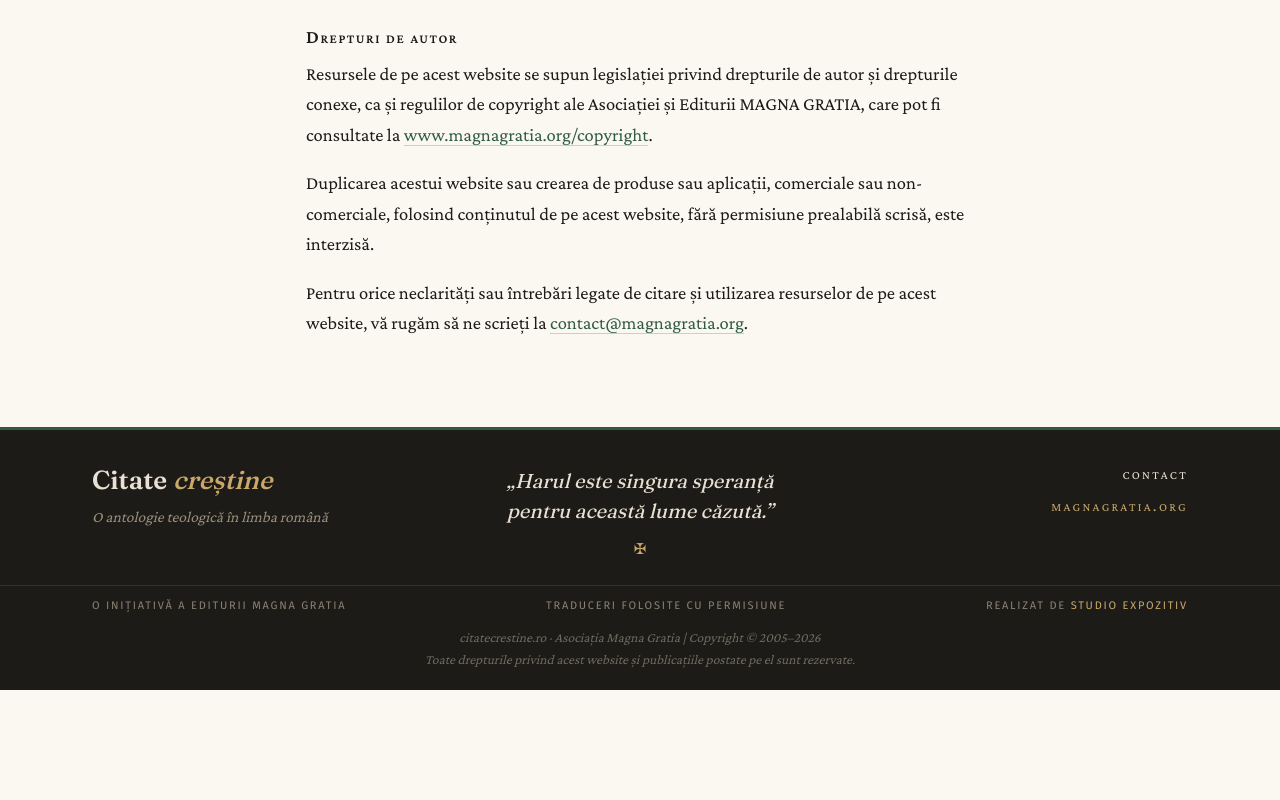
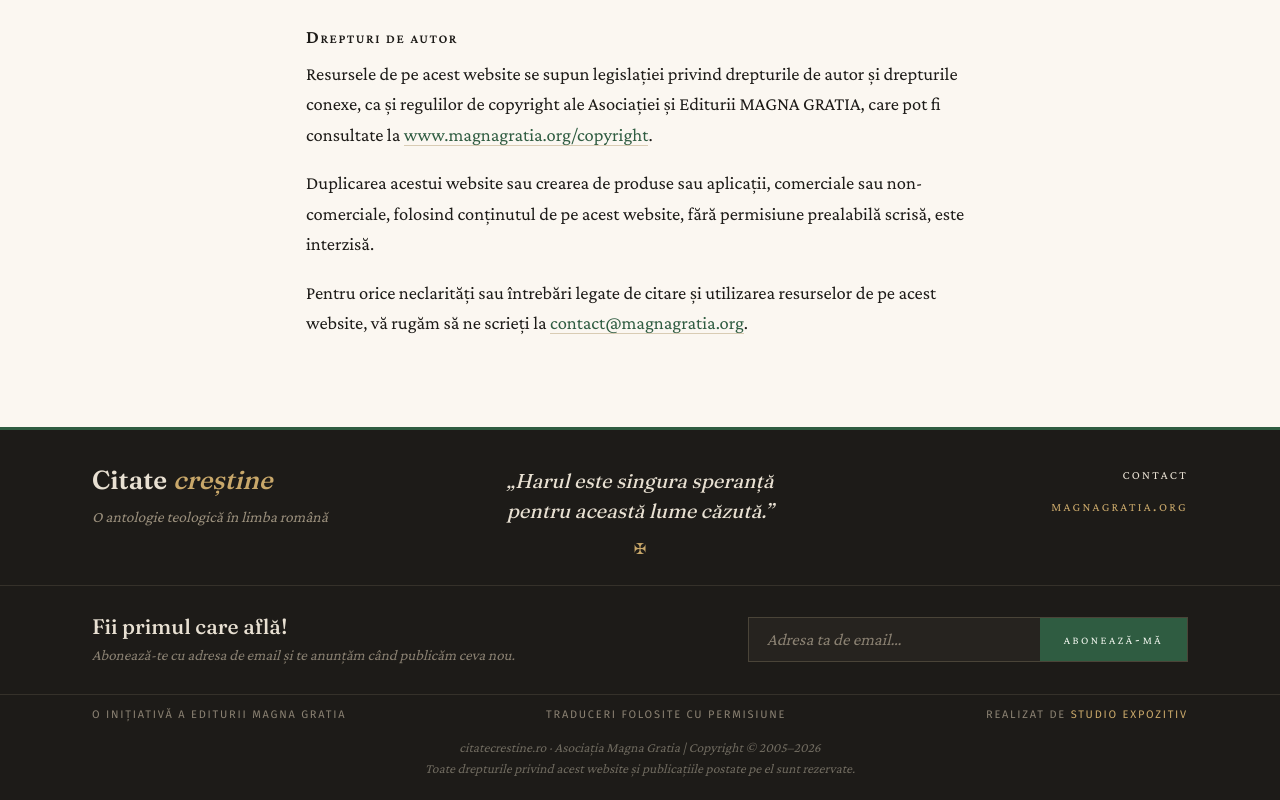
Before and after one commit to expozitiv/citate-crestine, a Next.js app: page /despre in a window 1280 px wide. Shown: the part 1303-2103 px from the top of the page. Before the commit the page ends 1993 px from the top, so only its background shows below. Built offline with nearby package versions, Linux system fonts and the light colour scheme; no server answers.

Commit message:
feat: add newsletter subscription form and integrate it into the footer

```diff
--- a/src/app/(frontend)/globals.css
+++ b/src/app/(frontend)/globals.css
@@ -863,6 +863,125 @@ button {
   color: var(--auriu);
 }
 
+/* Abonare la newsletter — bandă între blocul principal și credite */
+.footer__abonare-outer {
+  border-top: 1px solid #35312a;
+}
+
+.footer__abonare {
+  padding: 26px 72px 28px;
+}
+
+.abonare {
+  display: flex;
+  align-items: center;
+  justify-content: space-between;
+  gap: 48px;
+}
+
+.abonare__titlu {
+  font-family: var(--fraunces);
+  font-size: 21px;
+  font-weight: 500;
+  color: var(--text-footer);
+}
+
+.abonare__descriere {
+  font-family: var(--crimson);
+  font-size: 15px;
+  font-style: italic;
+  color: var(--text-meta);
+  margin-top: 4px;
+  max-width: 460px;
+}
+
+.abonare__form {
+  flex: 0 0 auto;
+  width: 440px;
+  max-width: 100%;
+}
+
+.abonare__camp {
+  display: flex;
+  align-items: stretch;
+  border: 1px solid #4a4438;
+  background: #26231f;
+}
+
+.abonare__camp input {
+  flex: 1;
+  min-width: 0;
+  border: 0;
+  background: transparent;
+  font-family: var(--crimson);
+  font-style: italic;
+  font-size: 17px;
+  color: var(--text-footer);
+  padding: 12px 18px;
+  outline: none;
+}
+
+.abonare__camp input::placeholder {
+  color: var(--text-meta);
+  opacity: 1;
+}
+
+.abonare__camp:focus-within {
+  border-color: var(--auriu-2);
+}
+
+.abonare__camp button {
+  padding: 0 24px;
+  background: var(--verde);
+  color: var(--verde-pal);
+  font-family: var(--crimson);
+  font-size: 15.5px;
+  font-variant: small-caps;
+  letter-spacing: 0.16em;
+  white-space: nowrap;
+  cursor: pointer;
+}
+
+.abonare__camp button:hover {
+  background: var(--verde-hover);
+}
+
+.abonare__camp button:disabled {
+  opacity: 0.7;
+  cursor: default;
+}
+
+.abonare__mesaj {
+  margin-top: 10px;
+  font-family: var(--crimson);
+  font-size: 15px;
+  font-style: italic;
+  color: var(--auriu);
+}
+
+.abonare__mesaj--eroare {
+  color: #d9906f;
+}
+
+/* Varianta compactă (footer mobil): centrată, pe o coloană */
+.abonare--compact {
+  flex-direction: column;
+  gap: 14px;
+  margin: 22px 0 26px;
+}
+
+.abonare--compact .abonare__titlu {
+  font-size: 19px;
+}
+
+.abonare--compact .abonare__descriere {
+  font-size: 14.5px;
+}
+
+.abonare--compact .abonare__form {
+  width: 100%;
+}
+
 .footer__credite-outer {
   border-top: 1px solid #35312a;
 }
@@ -1814,6 +1933,7 @@ button {
   .masthead,
   .masthead-search,
   .footer__principal,
+  .footer__abonare,
   .footer__credite,
   .banda-autori,
   .nav-vecini {
@@ -1994,6 +2114,7 @@ button {
 
   /* Footer: varianta condensată */
   .footer__principal,
+  .footer__abonare-outer,
   .footer__credite-outer,
   .footer__copyright {
     display: none;
--- /dev/null
+++ b/src/components/NewsletterForm.tsx
@@ -0,0 +1,87 @@
+'use client'
+
+import React, { useState } from 'react'
+
+/** Formularul Kit (ex-ConvertKit) al editurii — doar adresa de POST și câmpul `email_address`. */
+const KIT_URL = 'https://app.kit.com/forms/10039266/subscriptions'
+
+type Stare = 'gata' | 'trimite' | 'succes' | 'eroare'
+
+const MESAJ: Partial<Record<Stare, string>> = {
+  succes: 'Mulțumim! Verifică emailul pentru a confirma abonarea.',
+  eroare: 'Nu s-a putut trimite. Încearcă din nou sau scrie-ne la contact@magnagratia.org.',
+}
+
+/**
+ * Abonare la newsletter, desenată în stilul site-ului (fără scriptul și
+ * stilurile Kit). Trimite în fundal și confirmă pe loc; fără JavaScript,
+ * formularul face POST clasic la Kit, care afișează propria confirmare.
+ */
+export const NewsletterForm = ({ compact = false }: { compact?: boolean }) => {
+  const [stare, setStare] = useState<Stare>('gata')
+
+  const trimite = async (e: React.FormEvent<HTMLFormElement>) => {
+    e.preventDefault()
+    const form = e.currentTarget
+    if (stare === 'trimite') return
+    setStare('trimite')
+    try {
+      const raspuns = await fetch(KIT_URL, {
+        method: 'POST',
+        body: new FormData(form),
+        headers: { Accept: 'application/json' },
+      })
+      const json: { status?: string } | null = await raspuns.json().catch(() => null)
+      if (raspuns.ok && json?.status !== 'failed' && json?.status !== 'error') {
+        setStare('succes')
+        form.reset()
+      } else {
+        setStare('eroare')
+      }
+    } catch {
+      setStare('eroare')
+    }
+  }
+
+  return (
+    <div className={`abonare${compact ? ' abonare--compact' : ''}`}>
+      <div className="abonare__text">
+        <div className="abonare__titlu">Fii primul care află!</div>
+        <div className="abonare__descriere">
+          Abonează-te cu adresa de email și te anunțăm când publicăm ceva nou.
+        </div>
+      </div>
+      <form
+        className="abonare__form"
+        action={KIT_URL}
+        method="post"
+        onSubmit={(e) => void trimite(e)}
+        aria-label="Abonare la citate pe email"
+      >
+        <div className="abonare__camp">
+          <input
+            type="email"
+            name="email_address"
+            placeholder="Adresa ta de email…"
+            autoComplete="email"
+            required
+            aria-label="Adresa de email"
+            disabled={stare === 'trimite'}
+          />
+          <button type="submit" disabled={stare === 'trimite'} aria-busy={stare === 'trimite'}>
+            {stare === 'trimite' ? 'se trimite…' : 'abonează-mă'}
+          </button>
+        </div>
+        {MESAJ[stare] && (
+          <div
+            className={`abonare__mesaj${stare === 'eroare' ? ' abonare__mesaj--eroare' : ''}`}
+            role="status"
+            aria-live="polite"
+          >
+            {MESAJ[stare]}
+          </div>
+        )}
+      </form>
+    </div>
+  )
+}
--- a/src/components/SiteFooter.tsx
+++ b/src/components/SiteFooter.tsx
@@ -1,9 +1,12 @@
 import Link from 'next/link'
 import React from 'react'
 
+import { NewsletterForm } from './NewsletterForm'
+
 /**
  * Footer negru standard: bară verde 3px, logo + tagline, citat central + ✠,
- * doar contact în nav (meniul complet e în header), bara de credits și copyright.
+ * doar contact în nav (meniul complet e în header), banda de abonare la
+ * newsletter, bara de credits și copyright.
  * Pe mobil: varianta condensată, centrată (macheta 3a/3b).
  */
 export const SiteFooter = () => (
@@ -33,6 +36,11 @@ export const SiteFooter = () => (
         </a>
       </nav>
     </div>
+    <div className="footer__abonare-outer">
+      <div className="footer__abonare wrap">
+        <NewsletterForm />
+      </div>
+    </div>
     <div className="footer__credite-outer">
       <div className="footer__credite wrap">
         <span>O INIȚIATIVĂ A EDITURII MAGNA GRATIA</span>
@@ -60,6 +68,7 @@ export const SiteFooter = () => (
       <nav className="footer__mobil-nav" aria-label="Meniu footer">
         <Link href="/contact">contact</Link>
       </nav>
+      <NewsletterForm compact />
       <div className="footer__mobil-copyright">
         citatecrestine.ro · Asociația Magna Gratia | © 2005–2026
         <br />
```
